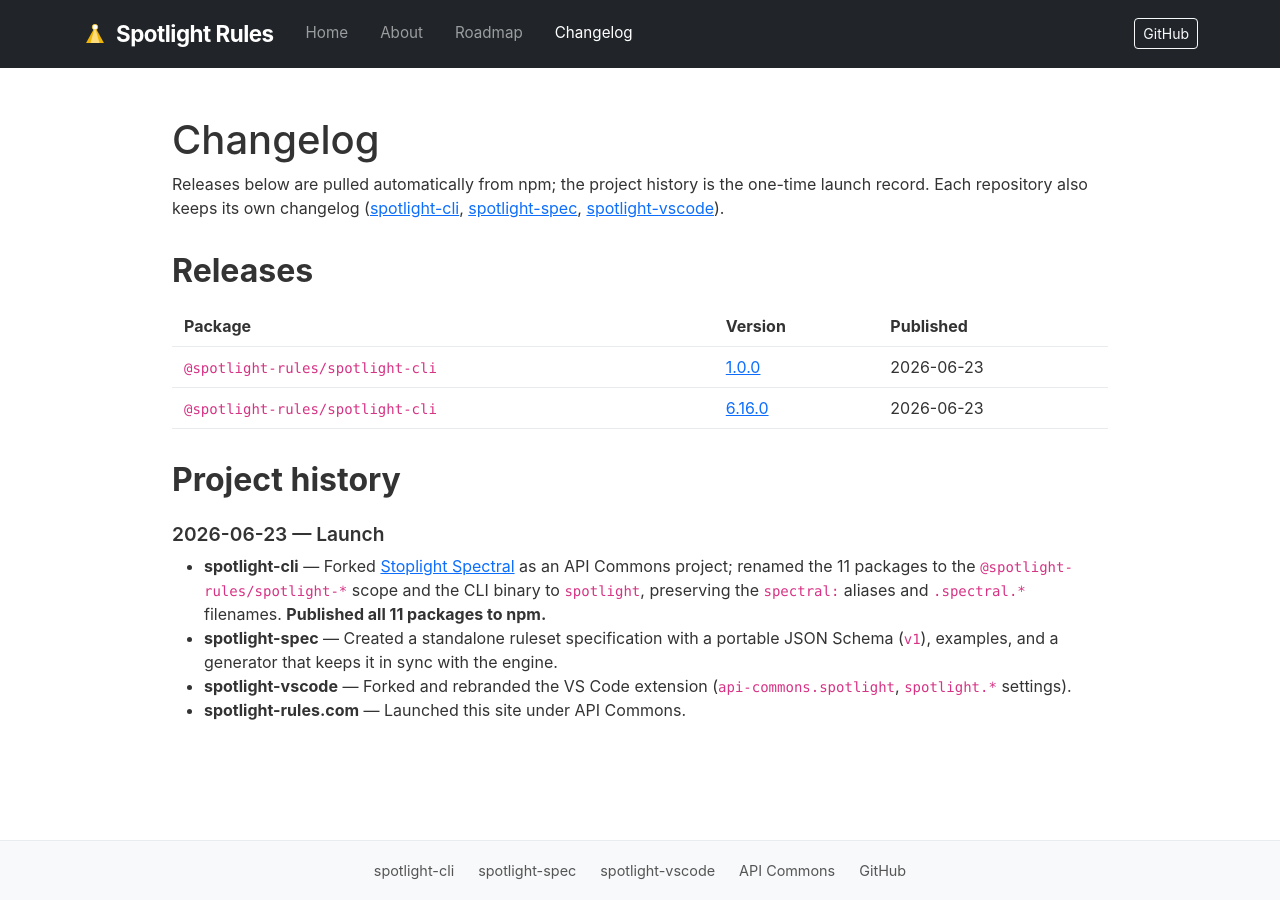
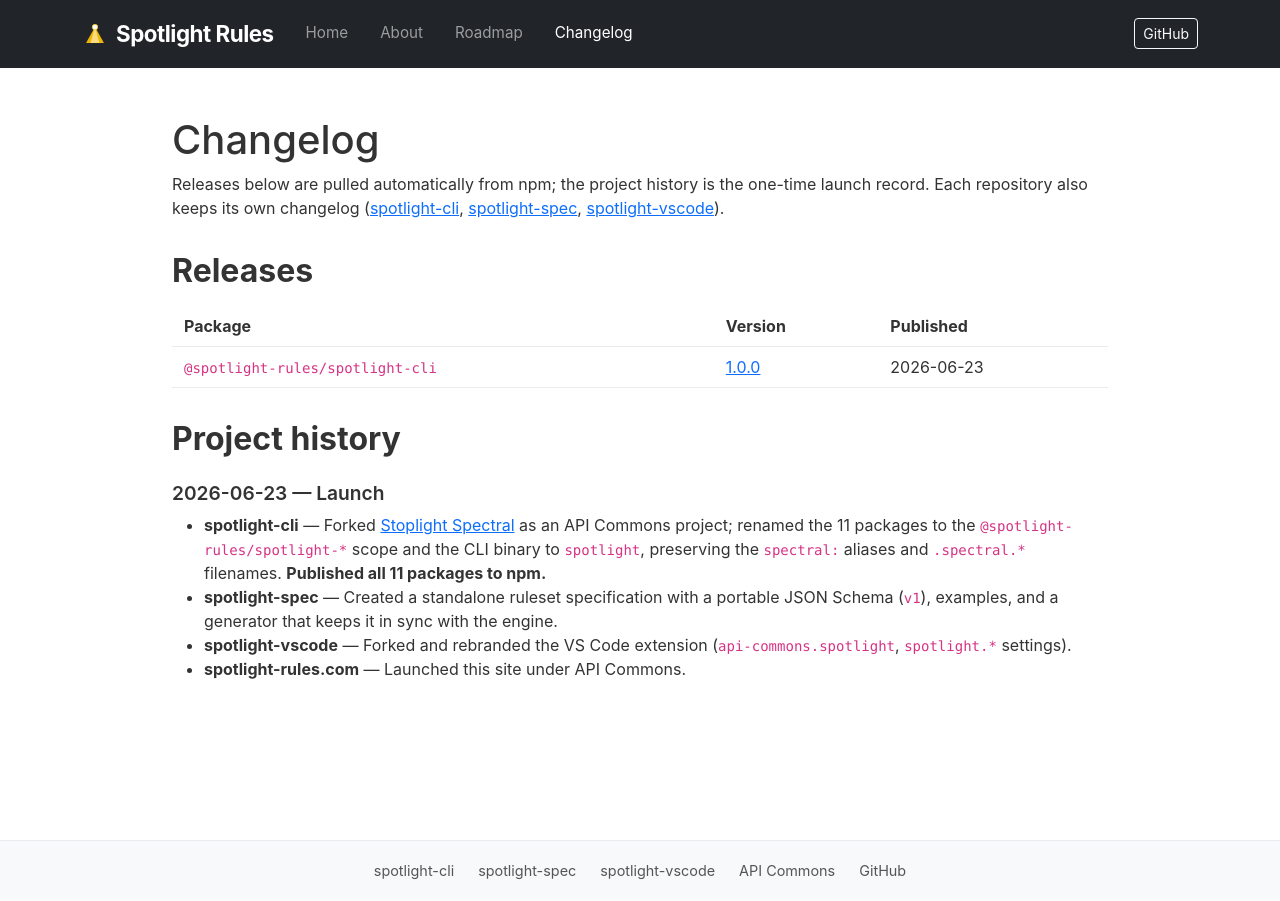
Before and after one commit to api-commons/spotlight-rules, a Jekyll site: the page built from changelog.md, in a window 1280 px wide. Built offline with Jekyll 4.4.1, drawn with Linux system fonts in a browser that asks for light colours.

Commit message:
site: only list currently-published npm versions (filter unpublished from time map)

```diff
--- a/_data/releases.json
+++ b/_data/releases.json
@@ -4,11 +4,5 @@
     "version": "1.0.0",
     "date": "2026-06-23T21:21:25.523Z",
     "url": "https://www.npmjs.com/package/@spotlight-rules/spotlight-cli/v/1.0.0"
-  },
-  {
-    "package": "@spotlight-rules/spotlight-cli",
-    "version": "6.16.0",
-    "date": "2026-06-23T19:49:54.520Z",
-    "url": "https://www.npmjs.com/package/@spotlight-rules/spotlight-cli/v/6.16.0"
   }
 ]
--- a/scripts/sync-content.mjs
+++ b/scripts/sync-content.mjs
@@ -46,8 +46,12 @@ async function syncReleases() {
   if (res.ok) {
     const doc = await res.json();
     const time = doc.time || {};
+    // doc.time retains timestamps for unpublished versions; only list versions
+    // still present in doc.versions.
+    const published = new Set(Object.keys(doc.versions || {}));
     for (const [version, date] of Object.entries(time)) {
       if (version === 'created' || version === 'modified') continue;
+      if (!published.has(version)) continue;
       releases.push({
         package: pkg,
         version,
```
